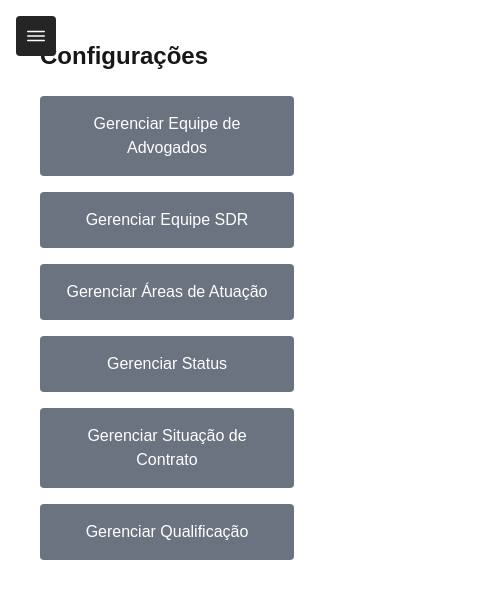
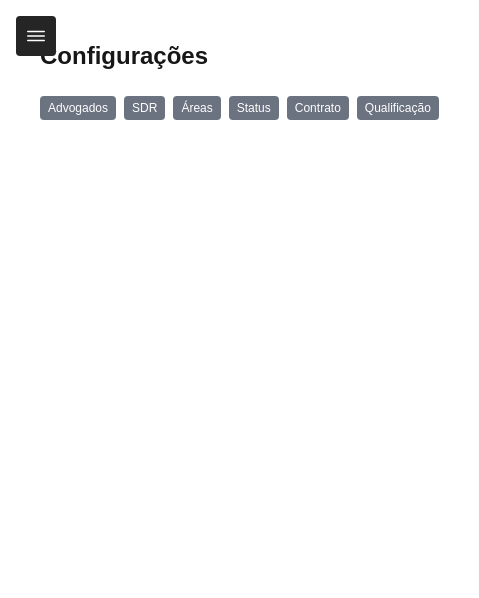
Before and after one commit to LucasBarragana/Escritorio-CJ, a Next.js app: page /dashboard/settings in a window 390 px wide. Shown: the top 598 px of the page, 479 px wide, since content can reach past the window. Built offline with nearby package versions, Linux system fonts and the light colour scheme.

Commit message:
responsividade 2

```diff
--- a/src/app/components/advogados.tsx
+++ b/src/app/components/advogados.tsx
@@ -118,7 +118,7 @@ export default function Advogados() {
             </div>
             <div>
               <button
-                onClick={() => handleEditAdvogado(advogado)}
+                onClick={() => {handleEditAdvogado(advogado);window.scrollTo(0, 0);}}
                 className="mr-2 px-4 py-2 rounded hover:bg-gray-200"
               >
                 Editar
--- a/src/app/components/contractdeal.tsx
+++ b/src/app/components/contractdeal.tsx
@@ -170,7 +170,7 @@ export default function ContratoFechadoPage() {
             ></span>
             <div>
               <button
-                onClick={() => handleEdit(item)}
+                onClick={() => {handleEdit(item);window.scrollTo(0, 0);}}
                 className="mr-2 px-4 py-2 rounded hover:bg-gray-200"
               >
                 Editar
--- a/src/app/components/especialits.tsx
+++ b/src/app/components/especialits.tsx
@@ -155,7 +155,7 @@ export default function EspecialidadePage() {
             ></span>
             <div>
               <button
-                onClick={() => handleEdit(item)}
+                onClick={() => {handleEdit(item);window.scrollTo(0, 0);}}
                 className="mr-2 px-4 py-2 rounded hover:bg-gray-200"
               >
                 Editar
--- a/src/app/components/graficoGeral.tsx
+++ b/src/app/components/graficoGeral.tsx
@@ -113,7 +113,7 @@ export default function ProcessosPorMes() {
   }, [processos]);
 
   return (
-    <div className="w-[50%]">
+    <div className="w-[100%] md:w-[50%]">
       <h2 className="text-lg font-semibold">Processos por Mês</h2>
       <canvas ref={chartRef}></canvas>
     </div>
--- a/src/app/components/graficos.tsx
+++ b/src/app/components/graficos.tsx
@@ -141,7 +141,7 @@ export default function Graficos({ processos }: Props) {
     <div>
       <h1 className="text-2xl font-semibold mt-10 mb-6">Processos por Categoria</h1>
       <div>
-        <div className="grid grid-cols-1 md:grid-cols-2 lg:grid-cols-4 gap-6">
+        <div className="grid grid-cols-2 sm:grid-cols-4 gap-20">
           <div>
             <h2 className="text-lg font-semibold">Por Especialidade</h2>
             <canvas ref={chartRefs.especialidade}></canvas>
--- a/src/app/components/representantes.tsx
+++ b/src/app/components/representantes.tsx
@@ -166,7 +166,7 @@ export default function RepresentantePage() {
             <span>{representante.nome} - {representante.cargo}</span>
             <div>
               <button
-                onClick={() => handleEdit(representante)}
+                onClick={() => {handleEdit(representante);window.scrollTo(0, 0);}}
                 className="mr-2 px-4 py-2 rounded hover:bg-gray-200"
               >
                 Editar
--- /dev/null
+++ b/src/app/components/settings/responsive.tsx
@@ -0,0 +1,69 @@
+'use client';
+import { useState } from 'react';
+import Advogados from '@/app/components/advogados';
+import EspecialidadePage from '@/app/components/especialits';
+import StatusPage from '@/app/components/status';
+import ContratoFechadoPage from '@/app/components/contractdeal';
+import RepresentantePage from '@/app/components/representantes';
+import QualificacaoPage from '@/app/components/settings/qualificacao';
+
+export default function SettingsMobile() {
+  const [selectedComponent, setSelectedComponent] = useState<string | null>(null);
+
+  return (
+    <div className='p-10'>
+      <h1 className="text-2xl font-bold">Configurações</h1>
+
+      <div className="mt-6 mb-10 block">
+        <div className="flex autoflow-y-auto text-sm">
+          <button
+            onClick={() => setSelectedComponent('advogados')}
+            className="p-4 text-white bg-gray-500 rounded hover:bg-gray-600"
+          >
+            Advogados
+          </button>
+          <button
+            onClick={() => setSelectedComponent('representantes')}
+            className="p-4 text-white bg-gray-500 rounded hover:bg-gray-600"
+          >
+            SDR
+          </button>
+          <button
+            onClick={() => setSelectedComponent('especialits')}
+            className="p-4 text-white bg-gray-500 rounded hover:bg-gray-600"
+          >
+            Áreas de Atuação
+          </button>
+          <button
+            onClick={() => setSelectedComponent('status')}
+            className="p-4 text-white bg-gray-500 rounded hover:bg-gray-600"
+          >
+            Status
+          </button>
+          <button
+            onClick={() => setSelectedComponent('contractdeal')}
+            className="p-4 text-white bg-gray-500 rounded hover:bg-gray-600"
+          >
+            Situação de Contrato
+          </button>
+          <button
+            onClick={() => setSelectedComponent('qualificacao')}
+              className="p-4 text-white bg-gray-500 rounded hover:bg-gray-600"
+            >
+              Qualificação
+          </button>
+        </div>
+
+        {/* Renderiza o formulário do componente selecionado */}
+        <div className="p-4  border-gray-300 rounded-md">
+          {selectedComponent === 'advogados' && <Advogados />}
+          {selectedComponent === 'representantes' && <RepresentantePage />}
+          {selectedComponent === 'especialits' && <div><EspecialidadePage /></div>}
+          {selectedComponent === 'status' && <div><StatusPage /></div>}
+          {selectedComponent === 'contractdeal' && <div><ContratoFechadoPage /></div>}
+          {selectedComponent === 'qualificacao' && <div><QualificacaoPage /></div>}
+        </div>
+      </div>
+    </div>
+  );
+}
--- a/src/app/components/status.tsx
+++ b/src/app/components/status.tsx
@@ -167,7 +167,7 @@ export default function StatusPage() {
             ></span>
             <div>
               <button
-                onClick={() => handleEdit(item)}
+                onClick={() => {handleEdit(item);window.scrollTo(0, 0);}}
                 className="mr-2 px-4 py-2 rounded hover:bg-gray-200"
               >
                 Editar
--- a/src/app/dashboard/relatorios/page.tsx
+++ b/src/app/dashboard/relatorios/page.tsx
@@ -217,7 +217,7 @@ export default function AdvogadoProcessosGraficos() {
   };
 
   return (
-    <div className="p-12">
+    <div className="p-12 overflow-y-auto">
       <h1 className="text-3xl font-semibold mb-4">Análise de Relatórios</h1>
       <ProcessosPorMes />
       <div className="mb-6 mt-10">
@@ -243,9 +243,9 @@ export default function AdvogadoProcessosGraficos() {
 
       <Graficos startDate={startDate} endDate={endDate} processos={filteredProcessos} />
 
-      <div className="">
+      <div className="mb-20 pb-20">
         <h1 className="text-2xl font-semibold mt-10 mb-6">Processos por Advogado</h1>
-        <div className='flex justify-between'>
+        <div className='grid grid-cols-1 sm:grid-cols-2'>
           <div>
             <h1 className="text-xl font-semibold mt-6">Por Responsabilidade</h1>
             <canvas ref={mainChartRef}></canvas>
--- a/src/app/dashboard/settings/page.tsx
+++ b/src/app/dashboard/settings/page.tsx
@@ -7,15 +7,15 @@ import ContratoFechadoPage from '@/app/components/contractdeal';
 import RepresentantePage from '@/app/components/representantes';
 import QualificacaoPage from '@/app/components/settings/qualificacao';
 
-export default function Settings() {
+function SettingsDesktop() {
   const [selectedComponent, setSelectedComponent] = useState<string | null>(null);
 
   return (
-    <div className='p-10'>
+    <div className="p-10">
       <h1 className="text-2xl font-bold">Configurações</h1>
 
       <div className="mt-6 flex gap-6">
-        <div className="flex flex-col space-y-4 ">
+        <div className="flex flex-col space-y-4">
           <button
             onClick={() => setSelectedComponent('advogados')}
             className="p-4 text-white bg-gray-500 rounded hover:bg-gray-600"
@@ -48,22 +48,97 @@ export default function Settings() {
           </button>
           <button
             onClick={() => setSelectedComponent('qualificacao')}
-              className="p-4 text-white bg-gray-500 rounded hover:bg-gray-600"
-            >
-              Gerenciar Qualificação
+            className="p-4 text-white bg-gray-500 rounded hover:bg-gray-600"
+          >
+            Gerenciar Qualificação
           </button>
         </div>
 
-        {/* Renderiza o formulário do componente selecionado */}
-        <div className="p-4  border-gray-300 rounded-md">
+        <div className="p-4 border-gray-300 rounded-md">
           {selectedComponent === 'advogados' && <Advogados />}
           {selectedComponent === 'representantes' && <RepresentantePage />}
-          {selectedComponent === 'especialits' && <div><EspecialidadePage /></div>}
-          {selectedComponent === 'status' && <div><StatusPage /></div>}
-          {selectedComponent === 'contractdeal' && <div><ContratoFechadoPage /></div>}
-          {selectedComponent === 'qualificacao' && <div><QualificacaoPage /></div>}
+          {selectedComponent === 'especialits' && <EspecialidadePage />}
+          {selectedComponent === 'status' && <StatusPage />}
+          {selectedComponent === 'contractdeal' && <ContratoFechadoPage />}
+          {selectedComponent === 'qualificacao' && <QualificacaoPage />}
         </div>
       </div>
     </div>
   );
 }
+
+function SettingsMobile() {
+  const [selectedComponent, setSelectedComponent] = useState<string | null>(null);
+
+  return (
+    <div className="p-10">
+      <h1 className="text-2xl font-bold">Configurações</h1>
+
+      <div className="mt-6 mb-10 block">
+        <div className="flex overflow-x-auto gap-2 text-xs">
+          <button
+            onClick={() => setSelectedComponent('advogados')}
+            className="px-2 py-1  text-white bg-gray-500 rounded hover:bg-gray-600"
+          >
+            Advogados
+          </button>
+          <button
+            onClick={() => setSelectedComponent('representantes')}
+            className="px-2 py-1 text-white bg-gray-500 rounded hover:bg-gray-600"
+          >
+            SDR
+          </button>
+          <button
+            onClick={() => setSelectedComponent('especialits')}
+            className="px-2 py-1 text-white bg-gray-500 rounded hover:bg-gray-600"
+          >
+            Áreas
+          </button>
+          <button
+            onClick={() => setSelectedComponent('status')}
+            className="px-2 py-1 text-white bg-gray-500 rounded hover:bg-gray-600"
+          >
+            Status
+          </button>
+          <button
+            onClick={() => setSelectedComponent('contractdeal')}
+            className="px-2 py-1 text-white bg-gray-500 rounded hover:bg-gray-600"
+          >
+            Contrato
+          </button>
+          <button
+            onClick={() => setSelectedComponent('qualificacao')}
+            className="px-2 py-1 text-white bg-gray-500 rounded hover:bg-gray-600"
+          >
+            Qualificação
+          </button>
+        </div>
+
+        <div className="mt-10 p-4 border-gray-300 rounded-md">
+          {selectedComponent === 'advogados' && <Advogados />}
+          {selectedComponent === 'representantes' && <RepresentantePage />}
+          {selectedComponent === 'especialits' && <EspecialidadePage />}
+          {selectedComponent === 'status' && <StatusPage />}
+          {selectedComponent === 'contractdeal' && <ContratoFechadoPage />}
+          {selectedComponent === 'qualificacao' && <QualificacaoPage />}
+        </div>
+      </div>
+    </div>
+  );
+}
+
+export default function Settings() {
+  return (
+    <div>
+      {/* Desktop Layout */}
+      <div className="hidden lg:block">
+        <SettingsDesktop />
+      </div>
+
+      {/* Mobile Layout */}
+      <div className="block lg:hidden">
+        <SettingsMobile />
+      </div>
+    </div>
+  );
+}
```
